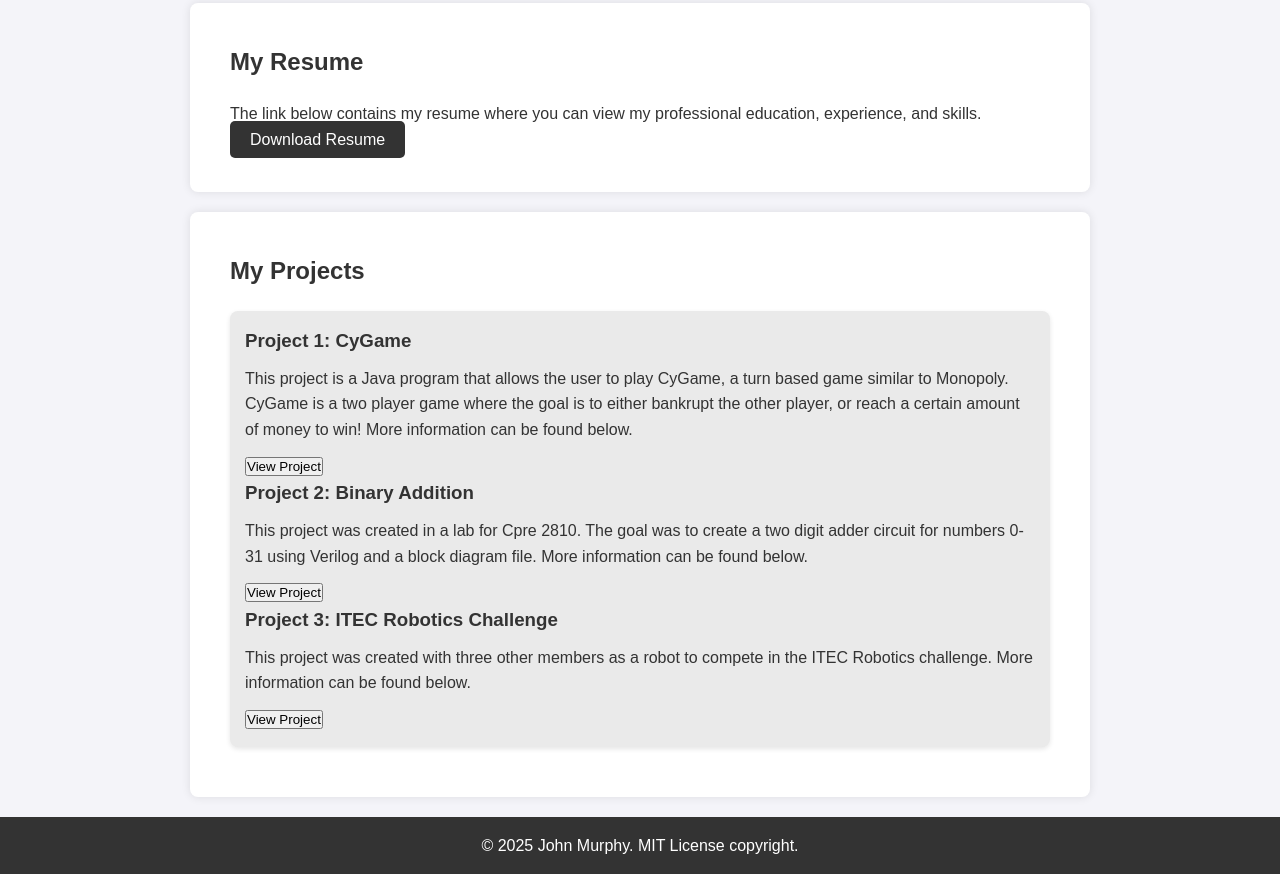
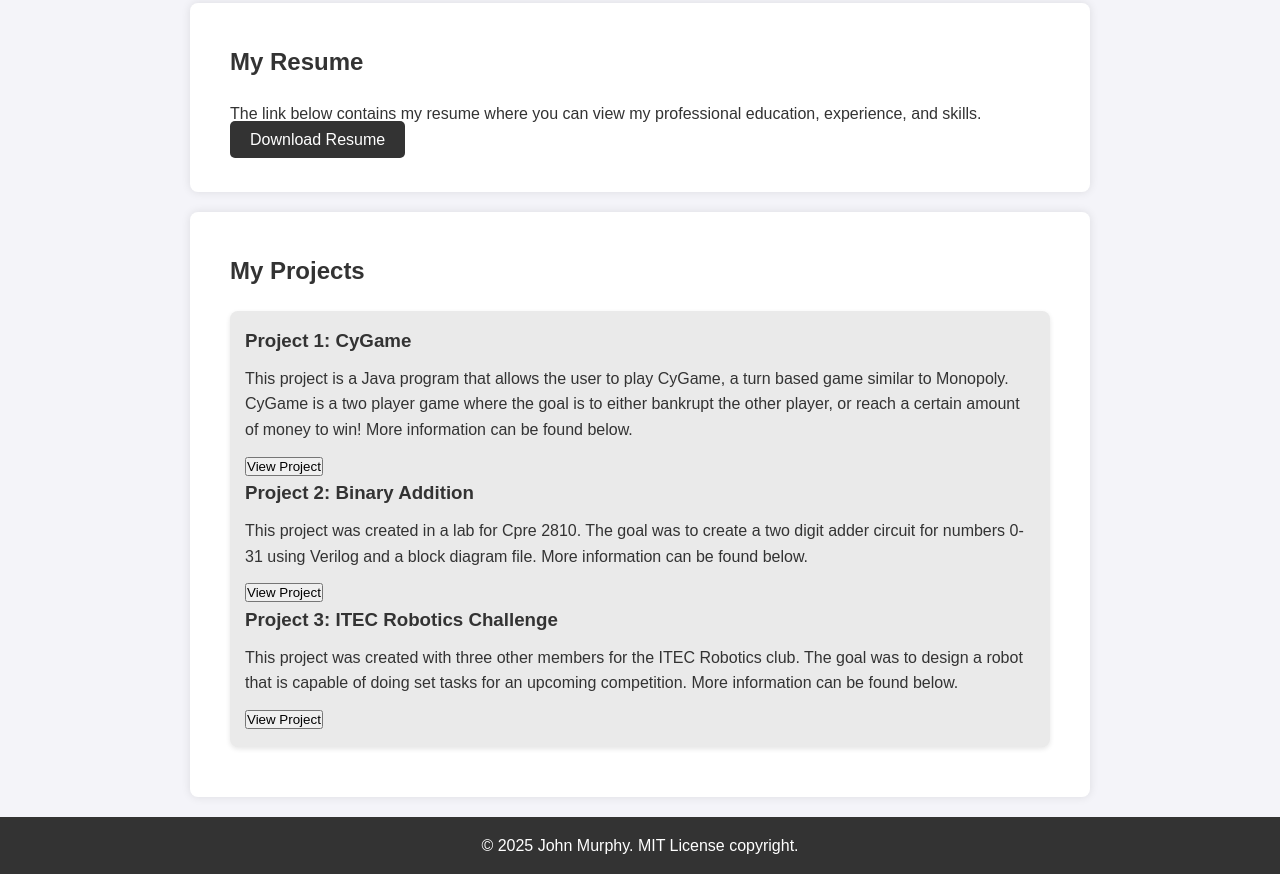
Before and after one commit to 0xJMurphy/0xJMurphy.github.io, a plain HTML site: page index.html in a window 1280 px wide. Shown: the part 660-1534 px from the top of the page. Drawn offline with Linux system fonts and the light colour scheme.

Commit message:
Update index.html

```diff
--- a/index.html
+++ b/index.html
@@ -159,7 +159,7 @@
                 </a>
             <div>
                 <h3>Project 3: ITEC Robotics Challenge</h3>
-                <p>This project was created with three other members as a robot to compete in the ITEC Robotics challenge. More information can be found below.  </p>
+                <p>This project was created with three other members for the ITEC Robotics club. The goal was to design a robot that is capable of doing set tasks for an upcoming competition. More information can be found below.   </p>
                 <a href="https://0xjmurphy.github.io/ITECRobotics/">
                     <button>View Project</button>
                 </a>
```
